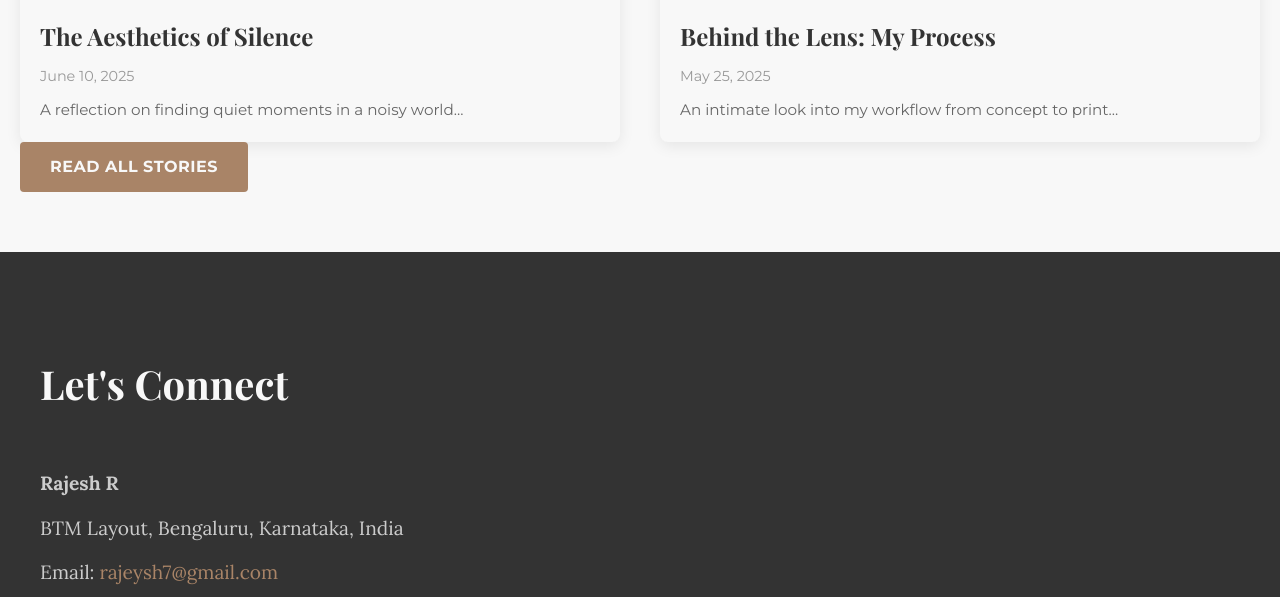
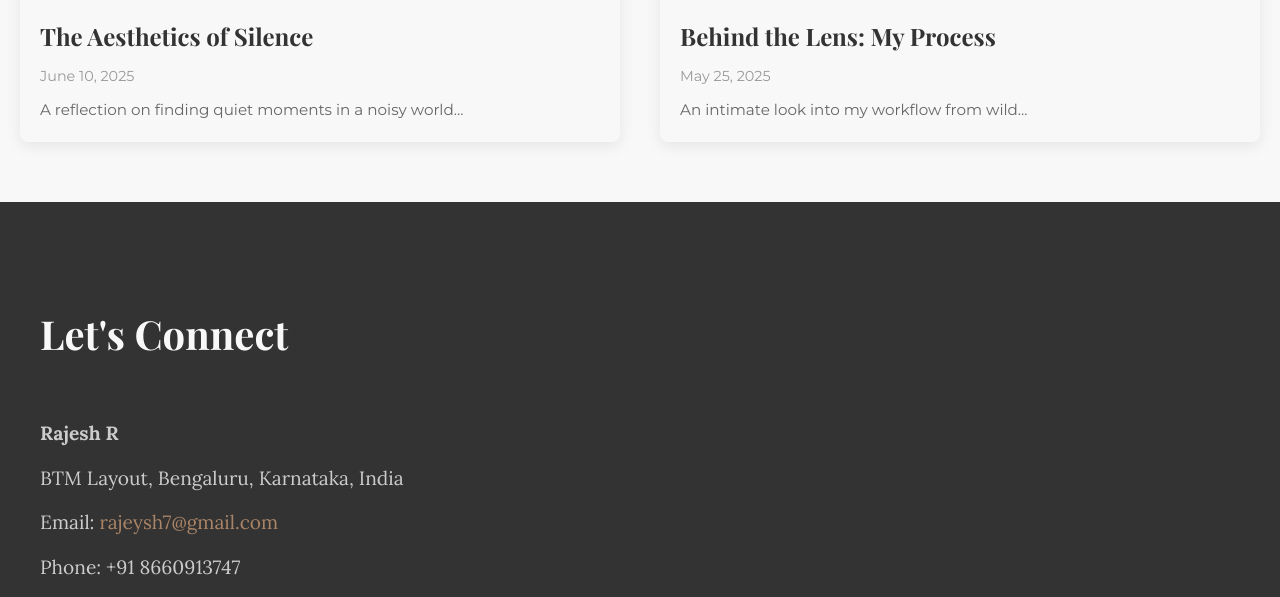
Before and after one commit to renieshr/rajesh, a plain HTML site: page index.html in a window 1280 px wide. Shown: the part 3461-4058 px from the top of the page. Drawn offline with nearby package versions, Linux system fonts and the light colour scheme; some packages are replaced by stand-ins of ours; a script that the page names is missing.

Commit message:
Update index.html

```diff
--- a/index.html
+++ b/index.html
@@ -138,11 +138,8 @@
                     <div class="card-content">
                         <h3><a href="#">Behind the Lens: My Process</a></h3>
                         <span class="date">May 25, 2025</span>
-                        <p>An intimate look into my workflow from concept to print...</p>
+                        <p>An intimate look into my workflow from wild...</p>
                     </div>
-                </article>
-            </div>
-            <a href="#" class="btn btn-editorial">Read All stories</a>
         </section>
         <section id="contact-studio" class="section-padded contact-editorial-section">
             <h2>Let's Connect</h2>
```
